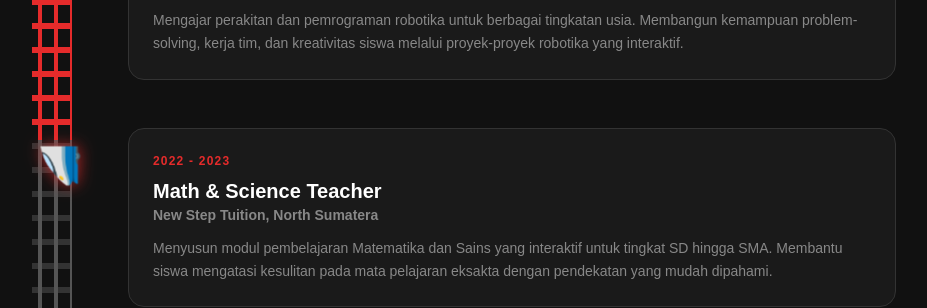
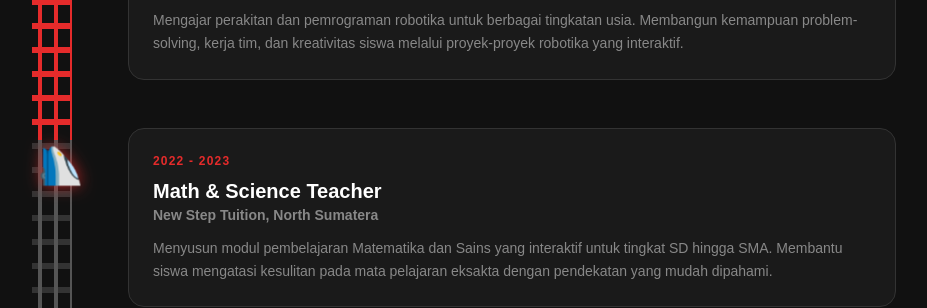
Before and after one commit to Paltonic/Wisecho, a Next.js app: page / in a window 1280 px wide. Shown: the part 3375-3683 px from the top of the page, without its empty margins (192-1119 px from the left). Built offline with nearby package versions, Linux system fonts and the light colour scheme.

Commit message:
Fixed train experience

```diff
--- a/components/Experience.tsx
+++ b/components/Experience.tsx
@@ -136,7 +136,7 @@ export default function Experience() {
             <motion.div
               className="text-3xl md:text-4xl drop-shadow-[0_0_8px_rgba(229,43,43,0.8)]"
               animate={{
-                rotate: isScrollingDown ? 90 : -90
+                rotate: isScrollingDown ? -90 : 90
               }}
               transition={{
                 type: "spring",
```
